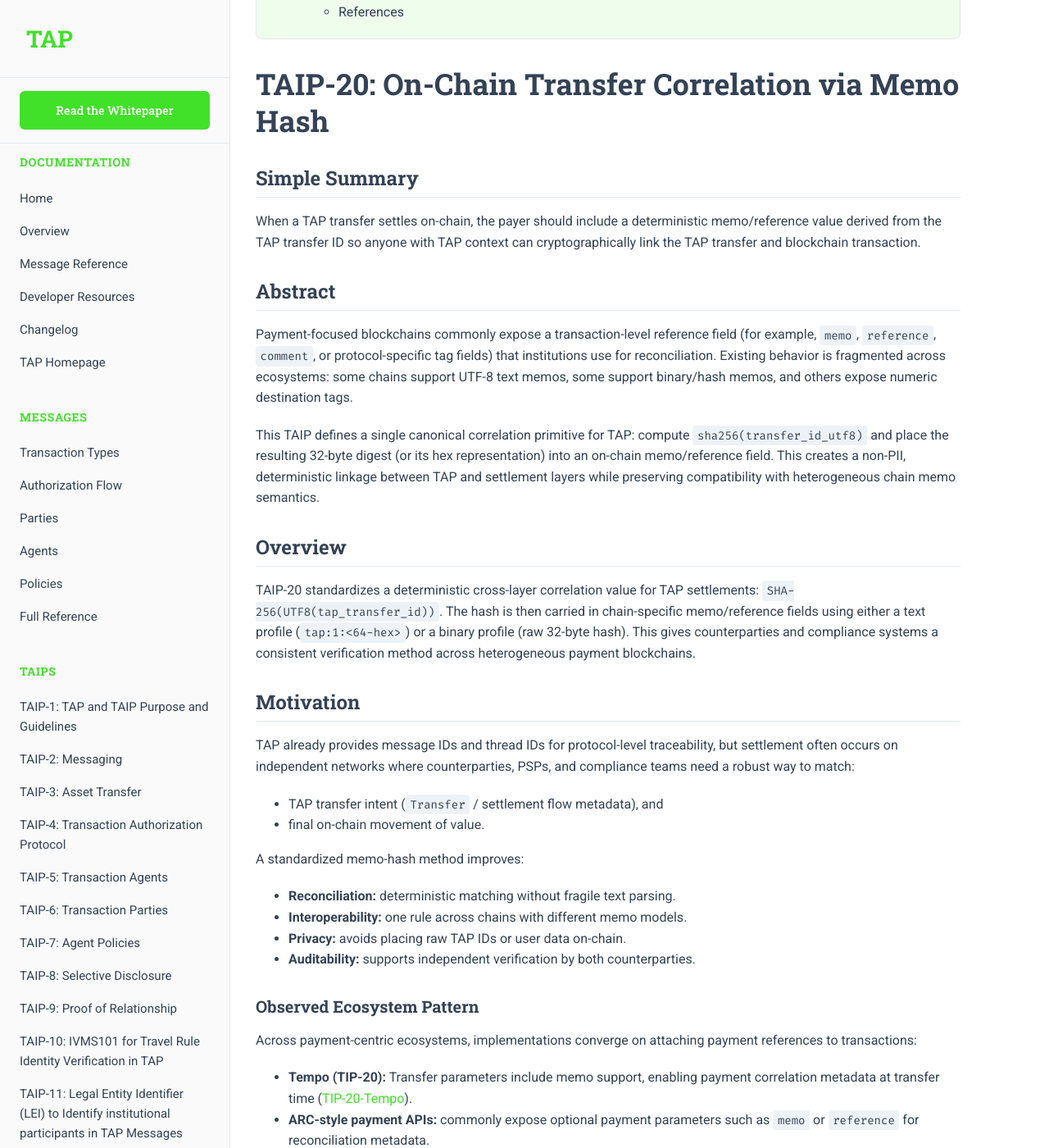
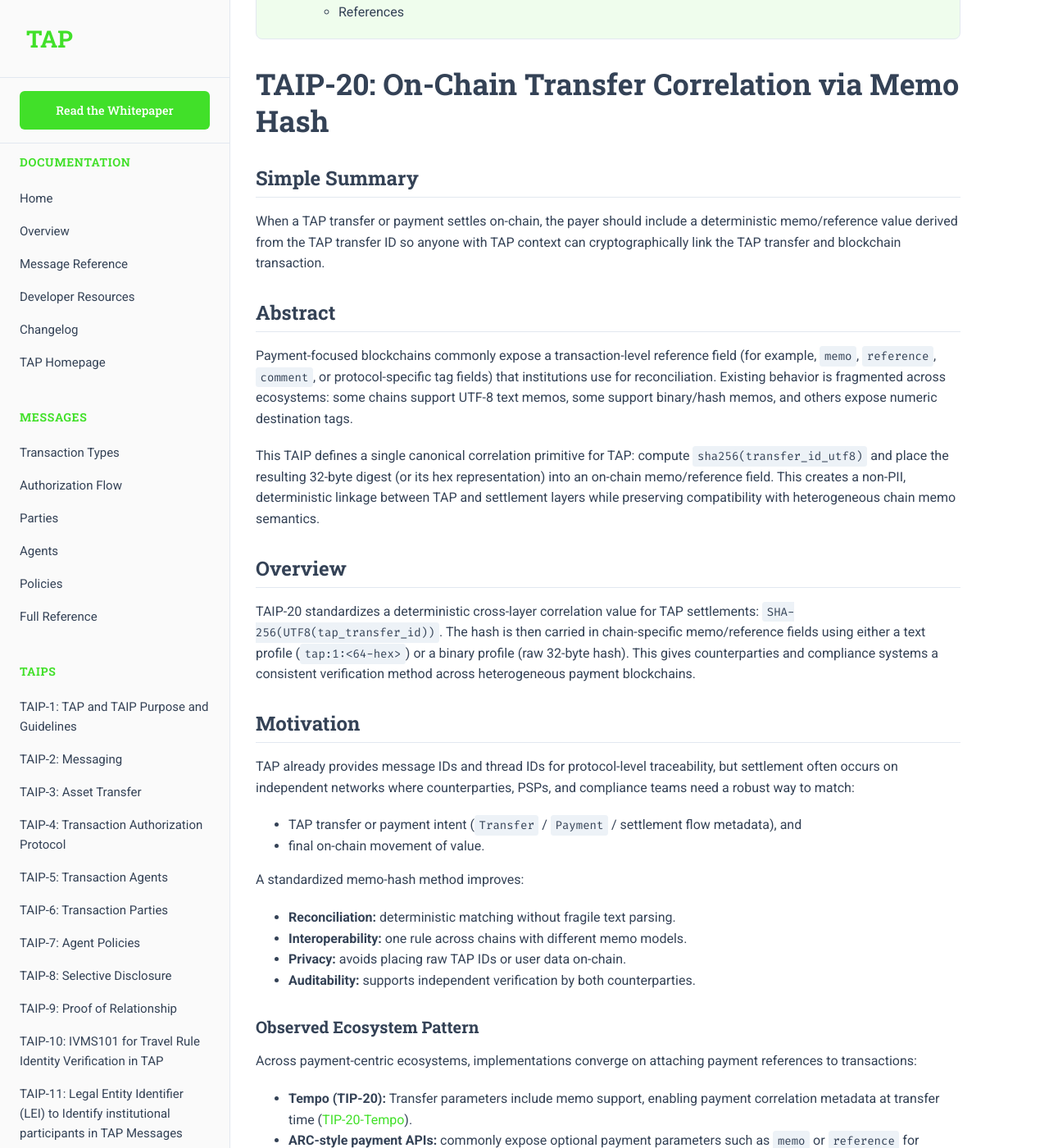
Before and after one commit to TransactionAuthorizationProtocol/TAIPs, a Jekyll site: the page built from TAIPs/taip-20.md, in a window 1280 px wide and 1400 px high, scrolled down 844 px. Shown: the whole window at 82% size. Built offline with Jekyll 4.4.1, drawn with Linux system fonts in a browser that asks for light colours; some of the changed text lies outside the part shown.

Commit message:
Add TAIP-14 Payment references to TAIP-20
The memo hash correlation applies equally to TAIP-14 payment flows,
not just TAIP-3 transfers. Updated requires, correlation input,
motivation, references, and backwards compatibility sections.

Co-Authored-By: Claude Opus 4.6 (1M context) <noreply@anthropic.com>

```diff
--- a/TAIPs/taip-20.md
+++ b/TAIPs/taip-20.md
@@ -7,14 +7,14 @@ author: Pelle Braendgaard <pelle@notabene.id>
 created: 2026-03-17
 updated: 2026-03-17
 description: Defines a chain-agnostic method to tag settlement transactions with a SHA-256 digest of the TAP transfer identifier using memo/reference fields, enabling deterministic reconciliation between TAP and on-chain records.
-requires: 3, 4
+requires: 3, 4, 14
 ---
 
 # TAIP-20: On-Chain Transfer Correlation via Memo Hash
 
 ## Simple Summary
 
-When a TAP transfer settles on-chain, the payer should include a deterministic memo/reference value derived from the TAP transfer ID so anyone with TAP context can cryptographically link the TAP transfer and blockchain transaction.
+When a TAP transfer or payment settles on-chain, the payer should include a deterministic memo/reference value derived from the TAP transfer ID so anyone with TAP context can cryptographically link the TAP transfer and blockchain transaction.
 
 ## Abstract
 
@@ -31,7 +31,7 @@ TAIP-20 standardizes a deterministic cross-layer correlation value for TAP settl
 
 TAP already provides message IDs and thread IDs for protocol-level traceability, but settlement often occurs on independent networks where counterparties, PSPs, and compliance teams need a robust way to match:
 
-- TAP transfer intent (`Transfer` / settlement flow metadata), and
+- TAP transfer or payment intent (`Transfer` / `Payment` / settlement flow metadata), and
 - final on-chain movement of value.
 
 A standardized memo-hash method improves:
@@ -58,10 +58,11 @@ This TAIP builds on that shared pattern by standardizing the reference value for
 
 ### 1. Correlation Input
 
-For a TAP transfer flow, define `tap_transfer_id` as:
+For a TAP transfer or payment flow, define `tap_transfer_id` as:
 
-1. `Transfer.id` when correlating directly to TAIP-3 Transfer, or
-2. the active settlement thread identifier (`thid`) if the implementation's canonical business identifier is thread-based.
+1. `Transfer.id` when correlating directly to a [TAIP-3] Transfer,
+2. `Payment.id` when correlating to a [TAIP-14] Payment, or
+3. the active settlement thread identifier (`thid`) if the implementation's canonical business identifier is thread-based.
 
 Implementations MUST use a stable identifier agreed by both counterparties for that transfer lifecycle.
 
@@ -165,12 +166,13 @@ A counterparty recomputing from TAP messages can verify that the settlement tran
 
 ## Backwards Compatibility
 
-This TAIP is additive. Existing TAP messages remain valid. Integrations can adopt TAIP-20 correlation without changing core TAIP-3/TAIP-4 semantics.
+This TAIP is additive. Existing TAP messages remain valid. Integrations can adopt TAIP-20 correlation without changing core TAIP-3/TAIP-4/TAIP-14 semantics.
 
 ## References
 
 - [TAIP-3: Virtual Asset Transfer][TAIP-3]
 - [TAIP-4: Transaction Authorization Protocol][TAIP-4]
+- [TAIP-14: Payment][TAIP-14]
 - [FIPS 180-4 Secure Hash Standard (SHA-2)][FIPS-180-4]
 - [CAIP-220 Blockchain Transaction Identifier][CAIP-220]
 - [Tempo TIP-20 Transfer Memos][TIP-20-Tempo]
```
Also changed, not shown: other parts of TAIPs/taip-20.md (+1 -0 lines).
